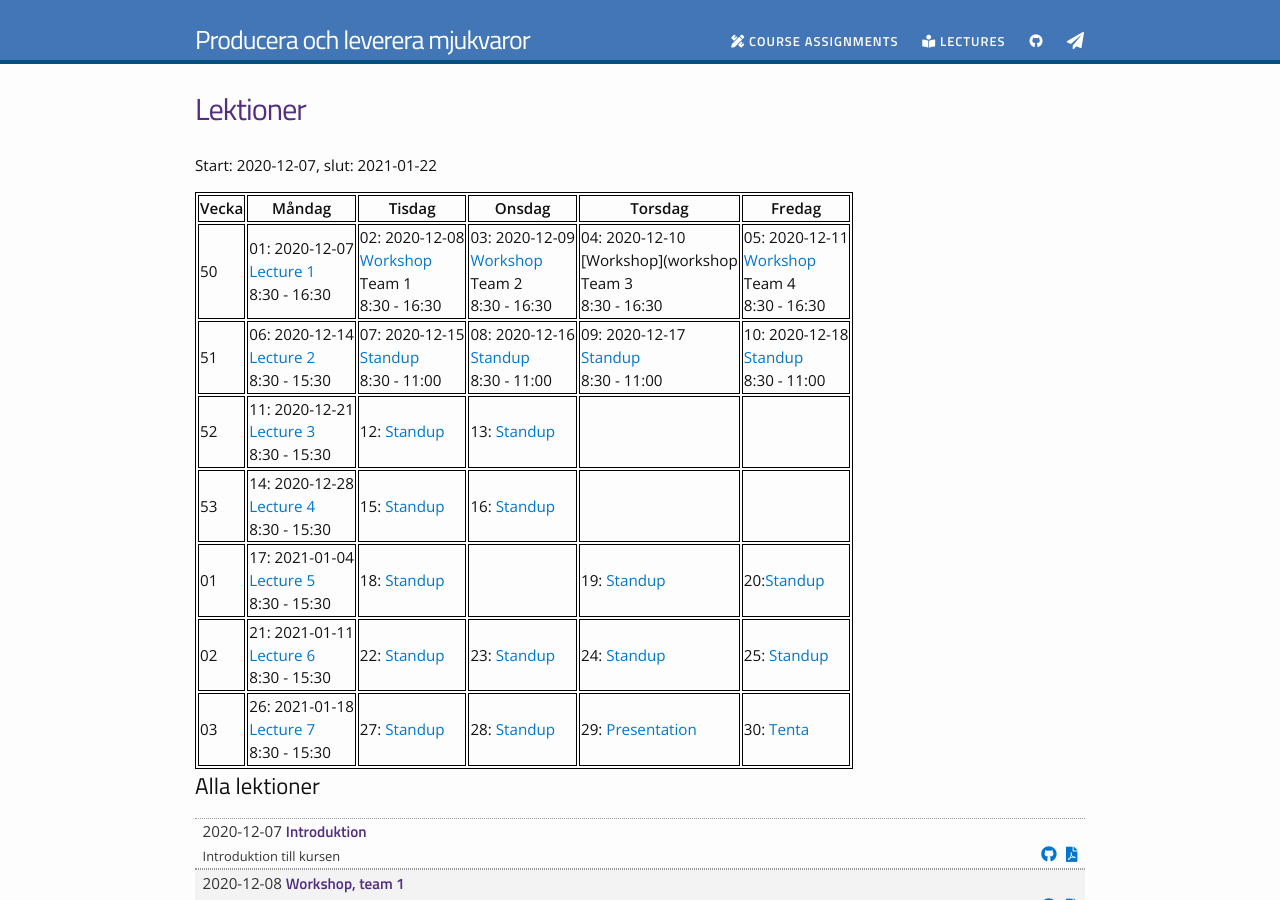
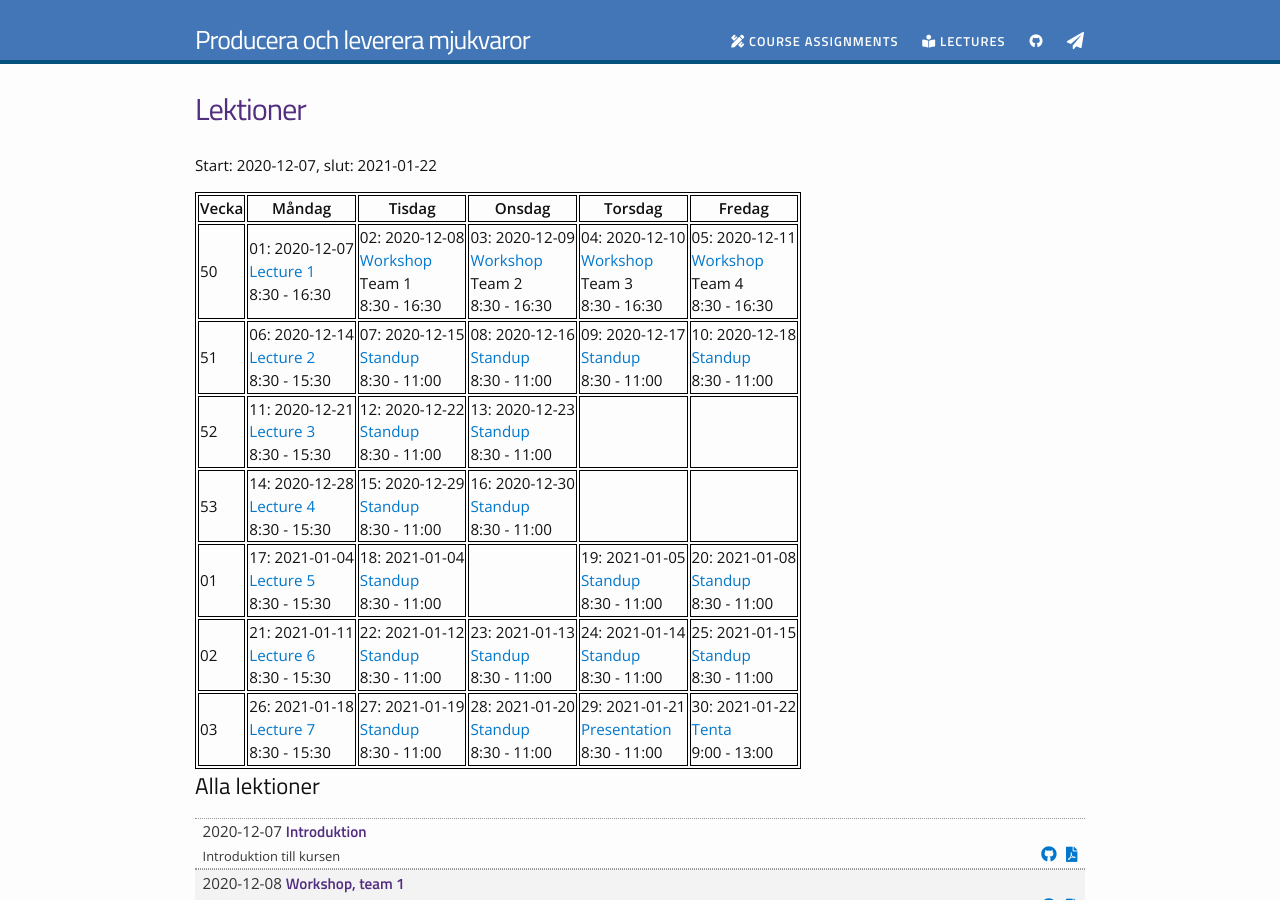
Before and after one commit to PGBSNH19/course-producera-leverera, a Jekyll site: the page built from lectures.md, in a window 1280 px wide and 900 px high. Built offline with Jekyll 4.4.1, drawn with Linux system fonts in a browser that asks for light colours; nearby versions of some CDN libraries.

Commit message:
Adds dates

```diff
--- a/lectures.md
+++ b/lectures.md
@@ -8,13 +8,13 @@ Start: {{ site.course-start}}, slut: {{ site.course-end}}
 
 Vecka|Måndag|Tisdag |Onsdag |Torsdag|Fredag
 -----|-------|-------|------|------|------
-50|01: 2020-12-07<br />[Lecture 1](lecture_01)<br />8:30 - 16:30|02: 2020-12-08<br />[Workshop](workshop)<br />Team 1<br />8:30 - 16:30|03: 2020-12-09<br />[Workshop](workshop)<br />Team 2<br />8:30 - 16:30|04: 2020-12-10<br />[Workshop](workshop<br />Team 3<br />8:30 - 16:30|05: 2020-12-11<br />[Workshop](workshop)<br />Team 4<br />8:30 - 16:30
+50|01: 2020-12-07<br />[Lecture 1](lecture_01)<br />8:30 - 16:30|02: 2020-12-08<br />[Workshop](workshop)<br />Team 1<br />8:30 - 16:30|03: 2020-12-09<br />[Workshop](workshop)<br />Team 2<br />8:30 - 16:30|04: 2020-12-10<br />[Workshop](workshop)<br />Team 3<br />8:30 - 16:30|05: 2020-12-11<br />[Workshop](workshop)<br />Team 4<br />8:30 - 16:30
 51|06: 2020-12-14<br />[Lecture 2](lecture_02)<br />8:30 - 15:30|07: 2020-12-15<br />[Standup](standup)<br />8:30 - 11:00|08: 2020-12-16<br />[Standup](standup)<br />8:30 - 11:00|09: 2020-12-17<br />[Standup](standup)<br />8:30 - 11:00|10: 2020-12-18<br />[Standup](standup)<br />8:30 - 11:00
-52|11: 2020-12-21<br />[Lecture 3](lecture_03)<br />8:30 - 15:30|12: [Standup](standup)|13: [Standup](standup)||
-53|14: 2020-12-28<br />[Lecture 4](lecture_04)<br />8:30 - 15:30|15: [Standup](standup)|16: [Standup](standup)||
-01|17: 2021-01-04<br />[Lecture 5](lecture_05)<br />8:30 - 15:30|18: [Standup](standup)||19: [Standup](standup)|20:[Standup](standup)
-02|21: 2021-01-11<br />[Lecture 6](lecture_06)<br />8:30 - 15:30|22: [Standup](standup)|23: [Standup](standup)|24: [Standup](standup)|25: [Standup](standup)
-03|26: 2021-01-18<br />[Lecture 7](lecture_07)<br />8:30 - 15:30|27: [Standup](standup)|28: [Standup](standup)|29: [Presentation](presentation)|30: [Tenta](tenta)
+52|11: 2020-12-21<br />[Lecture 3](lecture_03)<br />8:30 - 15:30|12: 2020-12-22<br />[Standup](standup)<br />8:30 - 11:00|13: 2020-12-23<br />[Standup](standup)<br />8:30 - 11:00||
+53|14: 2020-12-28<br />[Lecture 4](lecture_04)<br />8:30 - 15:30|15: 2020-12-29<br />[Standup](standup)<br />8:30 - 11:00|16: 2020-12-30<br />[Standup](standup)<br />8:30 - 11:00||
+01|17: 2021-01-04<br />[Lecture 5](lecture_05)<br />8:30 - 15:30|18: 2021-01-04<br />[Standup](standup)<br />8:30 - 11:00||19: 2021-01-05<br />[Standup](standup)<br />8:30 - 11:00|20: 2021-01-08<br />[Standup](standup)<br />8:30 - 11:00
+02|21: 2021-01-11<br />[Lecture 6](lecture_06)<br />8:30 - 15:30|22: 2021-01-12<br />[Standup](standup)<br />8:30 - 11:00|23: 2021-01-13<br />[Standup](standup)<br />8:30 - 11:00|24: 2021-01-14<br />[Standup](standup)<br />8:30 - 11:00|25: 2021-01-15<br />[Standup](standup)<br />8:30 - 11:00
+03|26: 2021-01-18<br />[Lecture 7](lecture_07)<br />8:30 - 15:30|27: 2021-01-19<br />[Standup](standup)<br />8:30 - 11:00|28: 2021-01-20<br />[Standup](standup)<br />8:30 - 11:00|29: 2021-01-21<br />[Presentation](presentation)<br />8:30 - 11:00|30: 2021-01-22<br />[Tenta](tenta)<br />9:00 - 13:00
 
 
 
```
Also changed, not shown: index.md (+2 -0 lines).
